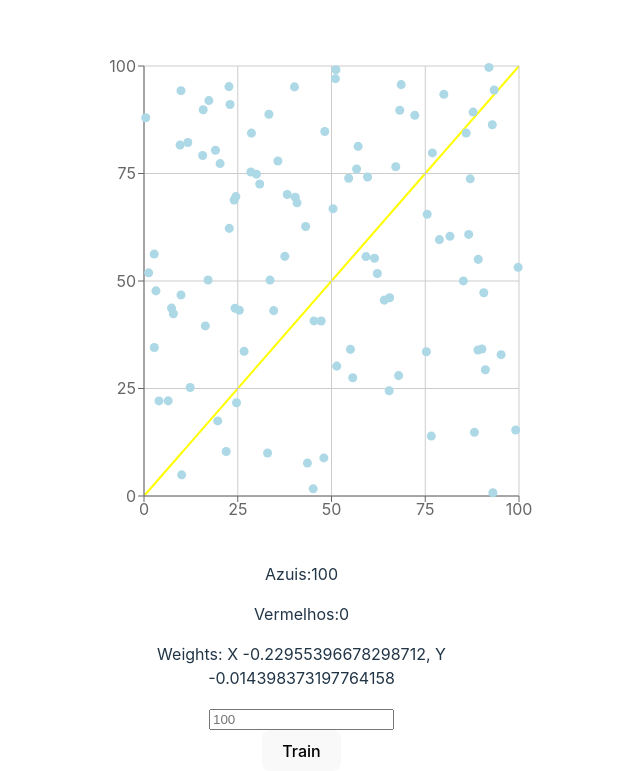
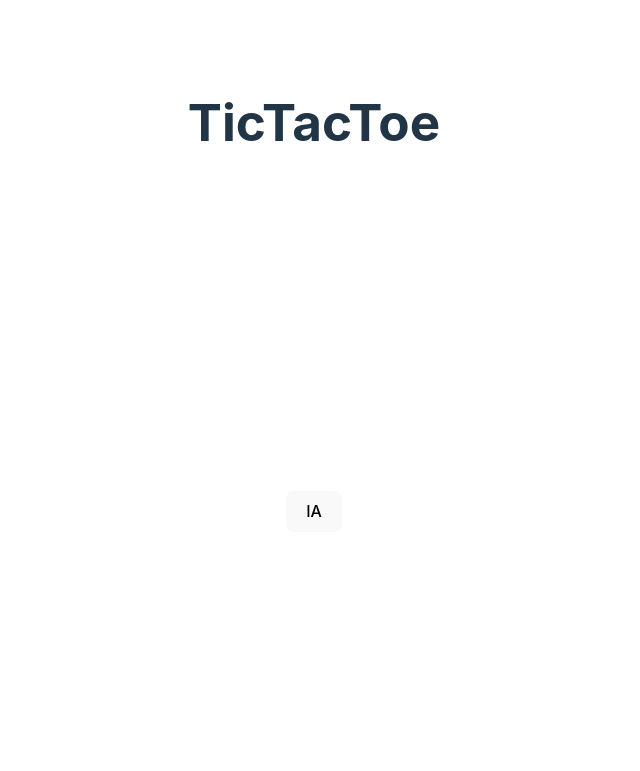
Before and after one commit to devjaum/Rede-neural, a React (Vite) app: page / in a window 1280 px wide. Shown: the part 104-875 px from the top of the page, without its empty margins (326-966 px from the left). After the commit the page ends 800 px from the top, so only its background shows below. Built offline with nearby package versions, Linux system fonts and the light colour scheme.

Commit message:
Adicionando o Jogo da velha na main

```diff
--- a/src/main.jsx
+++ b/src/main.jsx
@@ -6,6 +6,6 @@ import './index.css'
 
 ReactDOM.createRoot(document.getElementById('root')).render(
   <React.StrictMode>
-    <App />
+    <Index />
   </React.StrictMode>
 )
```
